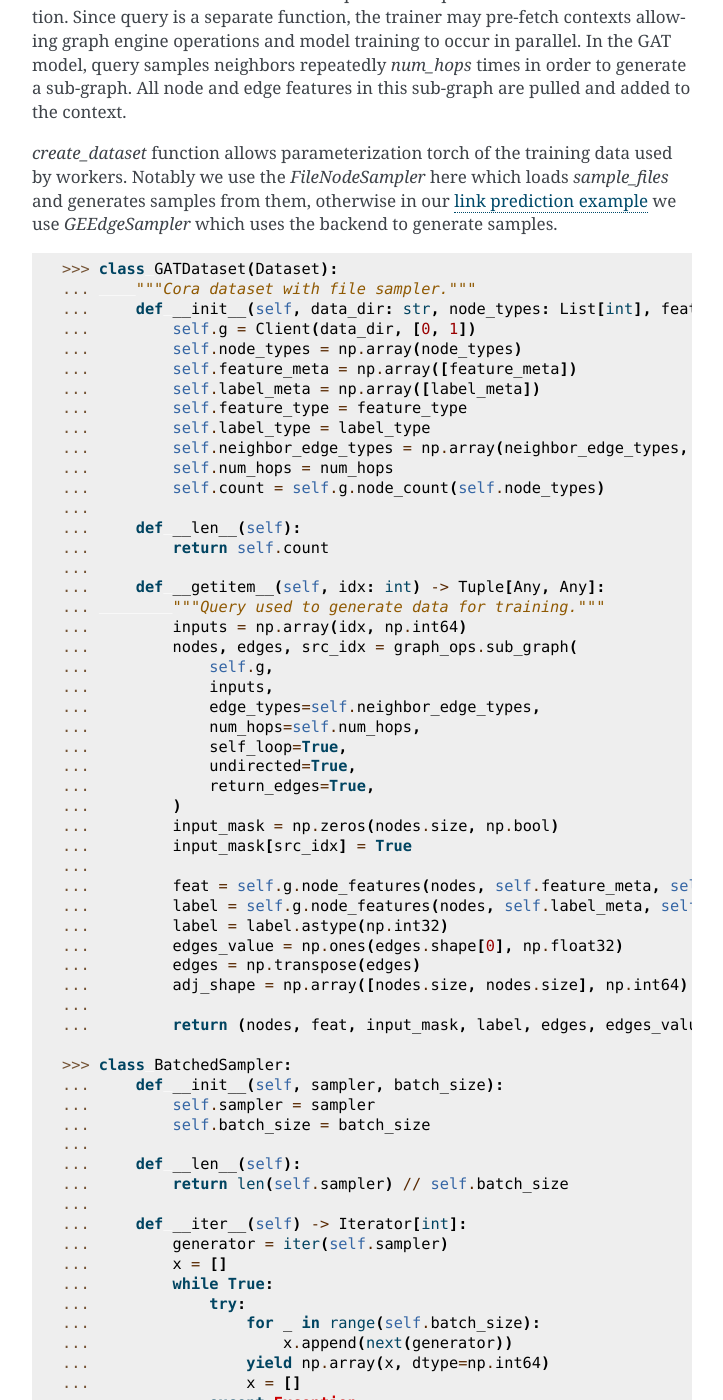
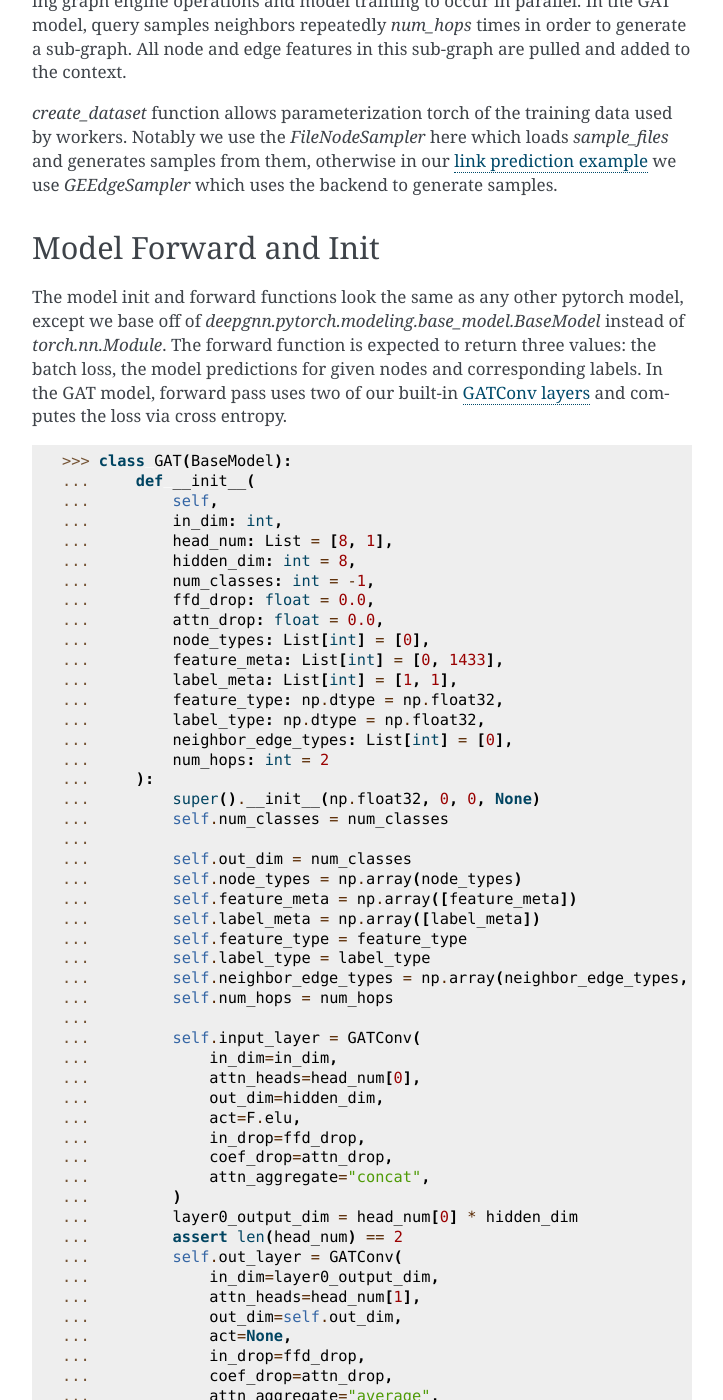
Before and after one commit to microsoft/DeepGNN, a Sphinx documentation site: the page built from docs/torch/node_class.rst, in a window 1280 px wide and 1400 px high, scrolled down 1814 px. Shown: the whole window, without its empty margins (388-1111 px from the left). Built offline with Sphinx 7.4.7, drawn with Linux system fonts in a browser that asks for light colours; some of the changed text lies outside the part shown.

Commit message:
Base working.

```diff
--- a/docs/torch/node_class.rst
+++ b/docs/torch/node_class.rst
@@ -38,7 +38,7 @@
 
 .. code-block:: python
 
-    >>> from typing import List, Tuple, Any, Iterator, Dict
+    >>> from typing import List, Tuple, Any, Dict
     >>> import tempfile
     >>> from dataclasses import dataclass
     >>> import os
@@ -47,7 +47,6 @@
     >>> import torch
     >>> import torch.nn as nn
     >>> import torch.nn.functional as F
-    >>> from torch.utils.data import Dataset, DataLoader, Sampler
     >>> import ray
     >>> import ray.train as train
     >>> from ray.train.torch import TorchTrainer
@@ -59,7 +58,6 @@
     >>> from deepgnn.graph_engine import Graph, graph_ops
     >>> from deepgnn import str2list_int
     >>> from deepgnn.pytorch.common.utils import set_seed
-    >>> from deepgnn.graph_engine import SamplingStrategy
     >>> from deepgnn.graph_engine.snark.local import Client
     >>> from deepgnn.pytorch.modeling import BaseModel
     Moving 0 files to the new cache system
@@ -71,83 +69,6 @@
 
 `create_dataset` function allows parameterization torch of the training data used by workers.
 Notably we use the `FileNodeSampler` here which loads `sample_files` and generates samples from them, otherwise in our `link prediction example <link_pred.html>`_ we use `GEEdgeSampler` which uses the backend to generate samples.
-
-.. code-block:: python
-
-    >>> class GATDataset(Dataset):
-    ...     """Cora dataset with file sampler."""
-    ...     def __init__(self, data_dir: str, node_types: List[int], feature_meta: List[int], label_meta: List[int], feature_type: np.dtype, label_type: np.dtype, neighbor_edge_types: List[int] = [0], num_hops: int = 2):
-    ...         self.g = Client(data_dir, [0, 1])
-    ...         self.node_types = np.array(node_types)
-    ...         self.feature_meta = np.array([feature_meta])
-    ...         self.label_meta = np.array([label_meta])
-    ...         self.feature_type = feature_type
-    ...         self.label_type = label_type
-    ...         self.neighbor_edge_types = np.array(neighbor_edge_types, np.int64)
-    ...         self.num_hops = num_hops
-    ...         self.count = self.g.node_count(self.node_types)
-    ...
-    ...     def __len__(self):
-    ...         return self.count
-    ...
-    ...     def __getitem__(self, idx: int) -> Tuple[Any, Any]:
-    ...         """Query used to generate data for training."""
-    ...         inputs = np.array(idx, np.int64)
-    ...         nodes, edges, src_idx = graph_ops.sub_graph(
-    ...             self.g,
-    ...             inputs,
-    ...             edge_types=self.neighbor_edge_types,
-    ...             num_hops=self.num_hops,
-    ...             self_loop=True,
-    ...             undirected=True,
-    ...             return_edges=True,
-    ...         )
-    ...         input_mask = np.zeros(nodes.size, np.bool)
-    ...         input_mask[src_idx] = True
-    ...
-    ...         feat = self.g.node_features(nodes, self.feature_meta, self.feature_type)
-    ...         label = self.g.node_features(nodes, self.label_meta, self.label_type)
-    ...         label = label.astype(np.int32)
-    ...         edges_value = np.ones(edges.shape[0], np.float32)
-    ...         edges = np.transpose(edges)
-    ...         adj_shape = np.array([nodes.size, nodes.size], np.int64)
-    ...
-    ...         return (nodes, feat, input_mask, label, edges, edges_value, adj_shape), label
-
-    >>> class BatchedSampler:
-    ...     def __init__(self, sampler, batch_size):
-    ...         self.sampler = sampler
-    ...         self.batch_size = batch_size
-    ...
-    ...     def __len__(self):
-    ...         return len(self.sampler) // self.batch_size
-    ...
-    ...     def __iter__(self) -> Iterator[int]:
-    ...         generator = iter(self.sampler)
-    ...         x = []
-    ...         while True:
-    ...             try:
-    ...                 for _ in range(self.batch_size):
-    ...                     x.append(next(generator))
-    ...                 yield np.array(x, dtype=np.int64)
-    ...                 x = []
-    ...             except Exception:
-    ...                 break
-    ... 		if len(x):
-    ...				yield np.array(x, dtype=np.int64)
-
-    >>> class FileNodeSampler(Sampler[int]):
-    ...     def __init__(self, filename: str):
-    ...         self.filename = filename
-    ...
-    ...     def __len__(self) -> int:
-    ...         raise NotImplementedError("")
-    ...
-    ...     def __iter__(self) -> Iterator[int]:
-    ...         with open(self.filename, "r") as file:
-    ...             while True:
-    ...                 yield int(file.readline())
-
 
 Model Forward and Init
 ======================
@@ -165,11 +86,25 @@
     ...         num_classes: int = -1,
     ...         ffd_drop: float = 0.0,
     ...         attn_drop: float = 0.0,
+    ...         node_types: List[int] = [0],
+    ...         feature_meta: List[int] = [0, 1433],
+    ...         label_meta: List[int] = [1, 1],
+    ...         feature_type: np.dtype = np.float32,
+    ...         label_type: np.dtype = np.float32,
+    ...         neighbor_edge_types: List[int] = [0],
+    ...         num_hops: int = 2
     ...     ):
     ...         super().__init__(np.float32, 0, 0, None)
     ...         self.num_classes = num_classes
     ...
     ...         self.out_dim = num_classes
+    ...         self.node_types = np.array(node_types)
+    ...         self.feature_meta = np.array([feature_meta])
+    ...         self.label_meta = np.array([label_meta])
+    ...         self.feature_type = feature_type
+    ...         self.label_type = label_type
+    ...         self.neighbor_edge_types = np.array(neighbor_edge_types, np.int64)
+    ...         self.num_hops = num_hops
     ...
     ...         self.input_layer = GATConv(
     ...             in_dim=in_dim,
@@ -194,17 +129,17 @@
     ...
     ...         self.metric = Accuracy()
     ...
-    ...     def forward(self, inputs):
-    ...         nodes, feat, mask, labels, edges, edges_value, adj_shape = inputs
-    ...         nodes = torch.squeeze(nodes)                # [N], N: num of nodes in subgraph
-    ...         feat = torch.squeeze(feat)                  # [N, F]
-    ...         mask = torch.squeeze(mask)                  # [N]
-    ...         labels = torch.squeeze(labels)              # [N]
-    ...         edges = torch.squeeze(edges)                # [X, 2], X: num of edges in subgraph
-    ...         edges_value = torch.squeeze(edges_value)    # [X]
-    ...         adj_shape = torch.squeeze(adj_shape)        # [2]
+    ...     def forward(self, context):
+    ...         nodes = torch.squeeze(context["nodes"])                # [N], N: num of nodes in subgraph
+    ...         feat = torch.squeeze(context["feat"])                  # [N, F]
+    ...         mask = torch.squeeze(context["input_mask"])            # [N]
+    ...         labels = torch.squeeze(context["labels"])              # [N]
+    ...         edges = torch.squeeze(context["edges"])                # [X, 2], X: num of edges in subgraph
+    ...         adj_shape = torch.Tensor([nodes.size, nodes.size], np.int64)
     ...
-    ...         sp_adj = torch.sparse_coo_tensor(edges, edges_value, adj_shape.tolist())
+    ...         edges = np.transpose(edges)
+    ...
+    ...         sp_adj = torch.sparse_coo_tensor(edges, np.ones(edges.shape[0], np.float32), adj_shape.tolist())
     ...         h_1 = self.input_layer(feat, sp_adj)
     ...         scores = self.out_layer(h_1, sp_adj)
     ...
@@ -214,6 +149,30 @@
     ...         pred = scores.argmax(dim=1)
     ...         loss = self.xent(scores, labels)
     ...         return loss, pred, labels
+    ...
+    ...     def query(self, g, idx: int) -> Tuple[Any, Any]:
+    ...         """Query used to generate data for training."""
+    ...         if isinstance(idx, (int, float)):
+    ...             idx = [idx]
+    ...         inputs = np.array(idx, np.int64)
+    ...         nodes, edges, src_idx = graph_ops.sub_graph(
+    ...             g,
+    ...             inputs,
+    ...             edge_types=self.neighbor_edge_types,
+    ...             num_hops=self.num_hops,
+    ...             self_loop=True,
+    ...             undirected=True,
+    ...             return_edges=True,
+    ...         )
+    ...         input_mask = np.zeros(nodes.size, np.bool)
+    ...         input_mask[src_idx] = True
+    ...
+    ...         feat = g.node_features(nodes, self.feature_meta, self.feature_type)
+    ...         label = g.node_features(nodes, self.label_meta, self.label_type)
+    ...         label = label.astype(np.int32)
+    ...
+    ...         return {"nodes": nodes, "feat": feat, "label": label, "input_mask": input_mask, "edges": edges}
+
 
 Train
 =====
@@ -225,20 +184,24 @@
     ...     model = GAT(in_dim=1433, num_classes=7)
     ...     model = train.torch.prepare_model(model)
     ...
-    ...     dataset = GATDataset("/tmp/cora", [0], [0, 1433], [1, 1], np.float32, np.float32)
-    ...     dataloader = DataLoader(
-    ...         dataset,
-    ...         sampler=BatchedSampler(FileNodeSampler("/tmp/cora/train.nodes"), 140),
-    ...     )
-    ...     dataloader = train.torch.prepare_data_loader(dataloader)
+    ...     dataset = ray.data.range(2708, parallelism=2)
+    ...     # -> Dataset(num_blocks=200, num_rows=1000000, schema=<class 'int'>)
+    ...
+    ...     pipe = dataset.window(blocks_per_window=2)
+    ...     # -> DatasetPipeline(num_windows=20, num_stages=1)
+    ...
+    ...     def transform_batch(batch: list) -> dict:
+    ...         g = Client("/tmp/cora", [0])
+    ...         return model.query(g, batch)
+    ...     pipe = pipe.map(transform_batch)  # TODO fix sub_graph so its shaped [n_nodes, n_edges] and use map_batches
     ...
     ...     optimizer = torch.optim.Adam(model.parameters(), lr=.005, weight_decay=0.0005)
     ...     loss_fn = nn.CrossEntropyLoss()
     ...
     ...     model.train()
-    ...     for epoch in range(20):
-    ...         for batch, (X, y) in enumerate(dataloader):
-    ...             loss, score, label = model(X)
+    ...     for epoch, epoch_pipe in enumerate(pipe.repeat(1).iter_epochs()):
+    ...         for i, batch in enumerate(epoch_pipe.random_shuffle_each_window().iter_torch_batches(batch_format="numpy")):
+    ...             loss, score, label = model(batch)
     ...             optimizer.zero_grad()
     ...             loss.backward()
     ...             optimizer.step()
```
